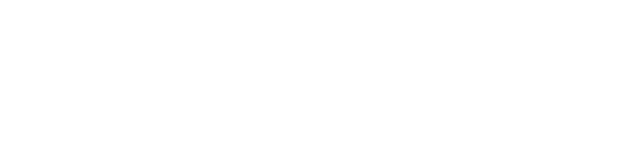
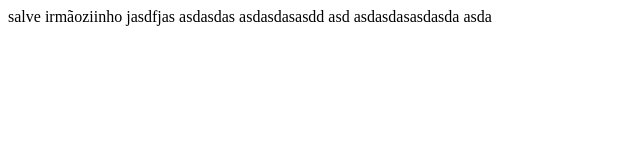
Before and after one commit to GustavoFlp/index1, a plain HTML site: page index.html in a window 1280 px wide. Shown: the whole page, without its empty margins (0-640 px from the left). Drawn offline with Linux system fonts and the light colour scheme.

Commit message:
salvei 2

```diff
--- a/index.html
+++ b/index.html
@@ -7,6 +7,13 @@
     <title>Document</title>
 </head>
 <body>
+    salve irmãoziinho
 
+    jasdfjas
+    asdasdas
+    asdasdasasdd
+    asd
+    asdasdasasdasda
+    asda
 </body>
 </html>
```
